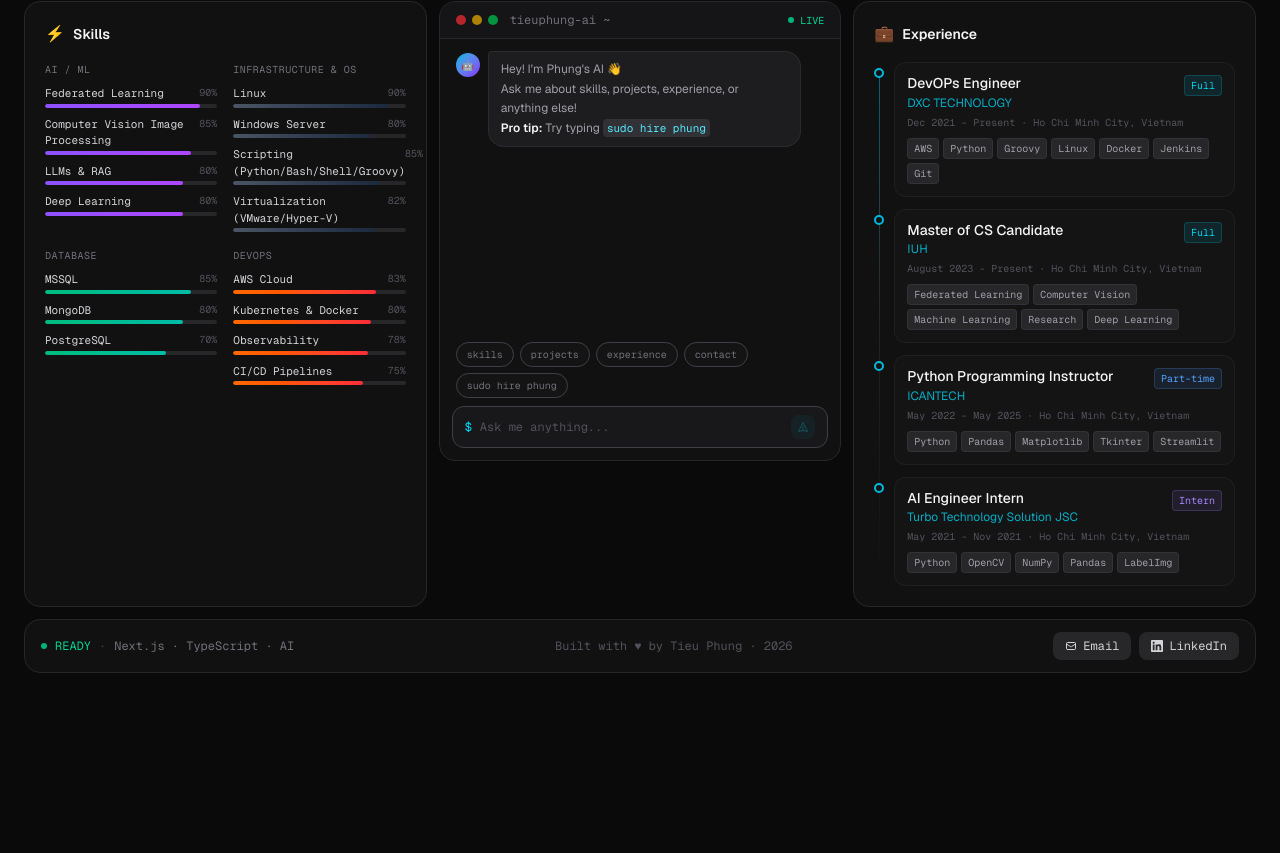
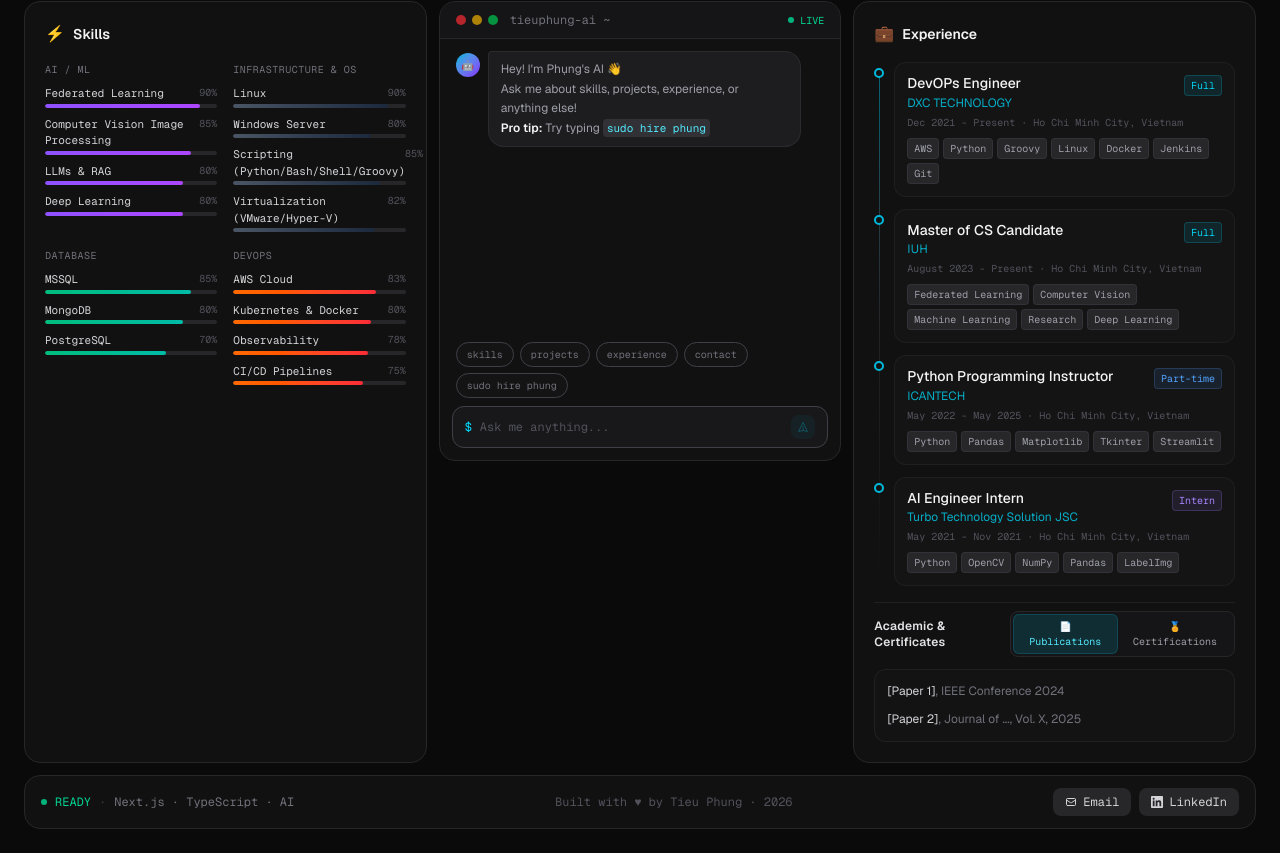
Before and after one commit to tieuphungiter/tieuphung-portfolio, a Next.js app: page / in a window 1280 px wide. Shown: the part 499-1352 px from the top of the page. Before the commit the page ends 1196 px from the top, so only its background shows below. Built offline with nearby package versions, Linux system fonts and the light colour scheme.

Commit message:
add achievements

```diff
--- a/components/Experience.tsx
+++ b/components/Experience.tsx
@@ -1,3 +1,7 @@
+'use client'
+
+import { useMemo, useState } from 'react'
+import { certifications, publications } from '@/data/achievements'
 import { experiences } from '@/data/experience'
 
 const typeColors: Record<string, string> = {
@@ -8,6 +12,15 @@ const typeColors: Record<string, string> = {
 }
 
 export default function Experience() {
+  const [activeTab, setActiveTab] = useState<'publications' | 'certifications'>('publications')
+
+  const activeItems = useMemo(
+    () => (activeTab === 'publications' ? publications : certifications),
+    [activeTab],
+  )
+
+  const hasOverflowItems = activeItems.length > 3
+
   return (
     <div className="bg-[#111111] border border-zinc-800 rounded-2xl p-5 flex flex-col gap-4">
       {/* Header */}
@@ -50,6 +63,63 @@ export default function Experience() {
           </div>
         ))}
       </div>
+
+      {/* Publications & Certifications */}
+      <div className="pt-2 border-t border-zinc-800/70 flex flex-col gap-3">
+        <div className="flex items-center justify-between">
+          <h3 className="text-xs font-semibold text-zinc-200 tracking-wide">Academic & Certificates</h3>
+          <div className="inline-flex rounded-lg border border-zinc-800 bg-zinc-900/60 p-0.5">
+            <button
+              type="button"
+              onClick={() => setActiveTab('publications')}
+              className={`px-2.5 py-1 text-[10px] font-mono rounded-md transition-colors ${
+                activeTab === 'publications'
+                  ? 'bg-cyan-500/15 text-cyan-300 border border-cyan-500/20'
+                  : 'text-zinc-400 hover:text-zinc-200'
+              }`}
+            >
+              📄 Publications
+            </button>
+            <button
+              type="button"
+              onClick={() => setActiveTab('certifications')}
+              className={`px-2.5 py-1 text-[10px] font-mono rounded-md transition-colors ${
+                activeTab === 'certifications'
+                  ? 'bg-amber-500/15 text-amber-300 border border-amber-500/20'
+                  : 'text-zinc-400 hover:text-zinc-200'
+              }`}
+            >
+              🏅 Certifications
+            </button>
+          </div>
+        </div>
+
+        <div
+          className={`rounded-xl border border-zinc-800/70 bg-zinc-900/40 p-3 ${
+            hasOverflowItems ? 'max-h-36 overflow-y-auto pr-2' : 'overflow-hidden'
+          }`}
+        >
+          <ul className="space-y-2">
+            {activeItems.map((item) => (
+              <li key={item.title} className="text-xs text-zinc-300 leading-relaxed">
+                {item.href ? (
+                  <a
+                    href={item.href}
+                    target="_blank"
+                    rel="noopener noreferrer"
+                    className="hover:text-cyan-300 transition-colors"
+                  >
+                    {item.title}
+                  </a>
+                ) : (
+                  <span>{item.title}</span>
+                )}
+                <span className="text-zinc-500">, {item.subtitle}</span>
+              </li>
+            ))}
+          </ul>
+        </div>
+      </div>
     </div>
   )
 }
--- /dev/null
+++ b/data/achievements.ts
@@ -0,0 +1,34 @@
+export interface AchievementItem {
+  title: string
+  subtitle: string
+  href?: string
+}
+
+export const publications: AchievementItem[] = [
+  {
+    title: '[Paper 1]',
+    subtitle: 'IEEE Conference 2024',
+  },
+  {
+    title: '[Paper 2]',
+    subtitle: 'Journal of ..., Vol. X, 2025',
+  },
+
+]
+
+export const certifications: AchievementItem[] = [
+  {
+    title: 'Python for Data Science, AI & Development (2024)',
+    subtitle: 'Coursera',
+    href: 'https://coursera.org/verify/RST7Q8PBEHDU',
+  },
+  {
+    title: 'AWS Certified Solutions Architect - Associate (2024)',
+    subtitle: 'AWS',
+  },
+  {
+    title: 'Windows Server 2019 Administration (2023)',
+    subtitle: 'Udemy',
+    href: 'https://ude.my/UC-9b723d2d-65f2-4b51-9178-d395096b1c06',
+  },
+]
```
